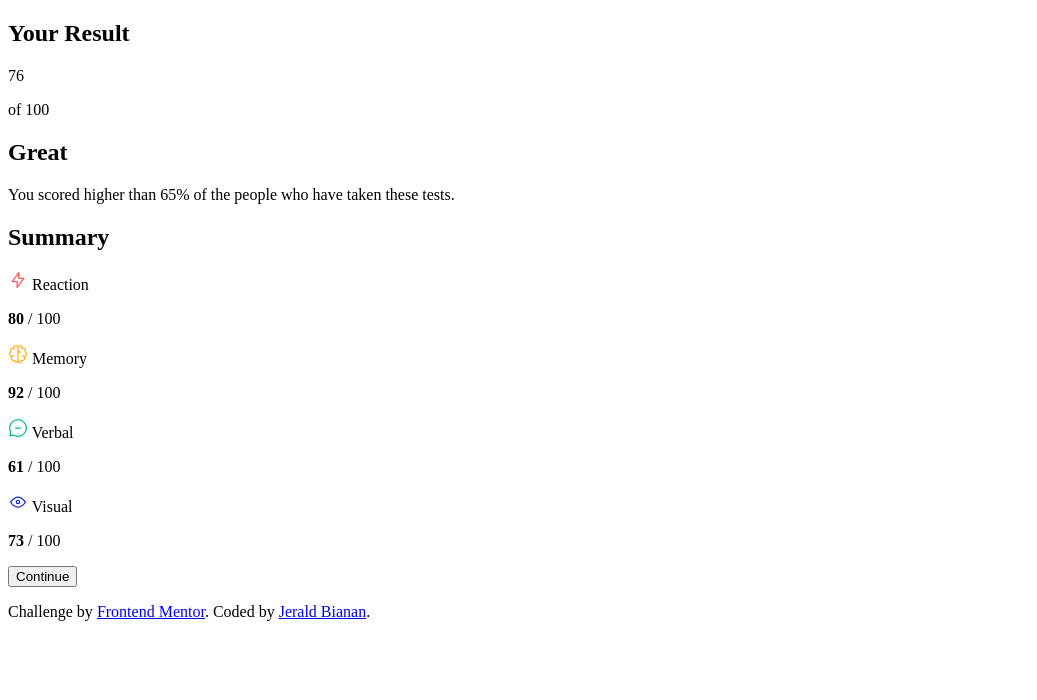
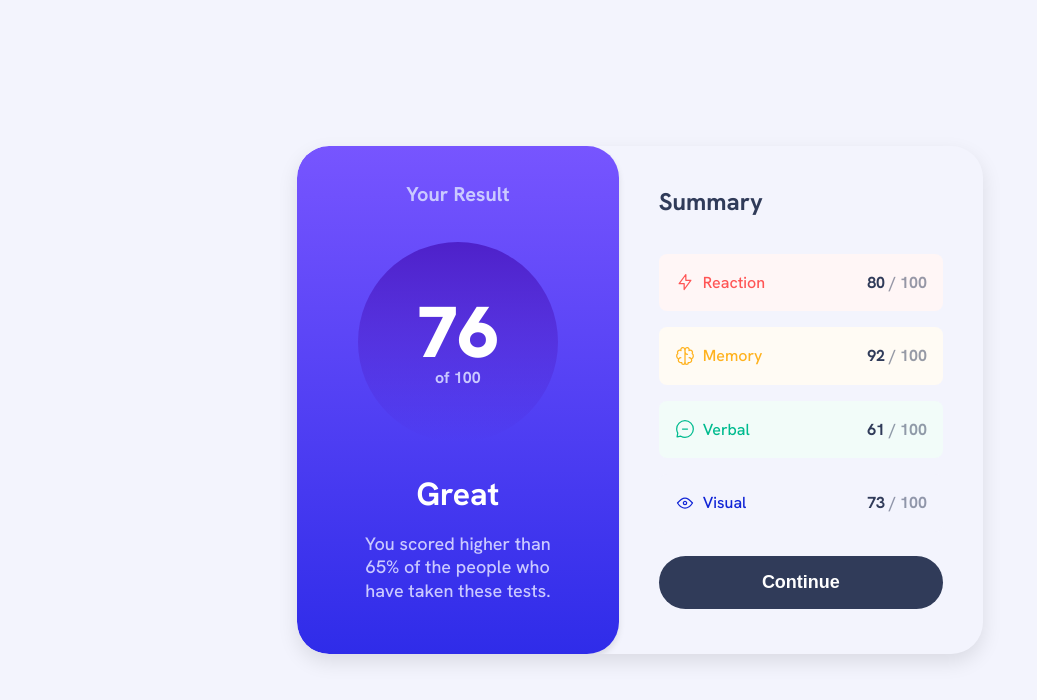
Before and after one commit to jeraldbianan/frontend-mentor-result-summary-component, a plain HTML site: page index.html in a window 1280 px wide. Shown: the whole page, without its empty margins (0-1037 px from the left). Drawn offline with Linux system fonts and the light colour scheme.

Commit message:
fix: correct stylesheet path and simplify score display in results summary

```diff
--- a/index.html
+++ b/index.html
@@ -16,7 +16,7 @@
       href="./assets/images/favicon-32x32.png"
     />
 
-    <link rel="stylesheet" href="style.css" />
+    <link rel="stylesheet" href="./styles/index.css" />
 
     <title>Frontend Mentor | Results summary component</title>
   </head>
@@ -47,7 +47,7 @@
               />
               <span>Reaction</span>
             </div>
-            <p class="item-score"><strong>80</strong> / 100</p>
+            <p class="item-score">80</p>
           </div>
 
           <div class="summary-item memory">
@@ -59,7 +59,7 @@
               />
               <span>Memory</span>
             </div>
-            <p class="item-score"><strong>92</strong> / 100</p>
+            <p class="item-score">92</p>
           </div>
 
           <div class="summary-item verbal">
@@ -71,7 +71,7 @@
               />
               <span>Verbal</span>
             </div>
-            <p class="item-score"><strong>61</strong> / 100</p>
+            <p class="item-score">61</p>
           </div>
 
           <div class="summary-item visual">
@@ -83,34 +83,12 @@
               />
               <span>Visual</span>
             </div>
-            <p class="item-score"><strong>73</strong> / 100</p>
+            <p class="item-score">73</p>
           </div>
         </div>
 
         <button class="continue-btn">Continue</button>
       </section>
     </main>
-
-    <footer aria-label="Site footer">
-      <p class="attribution">
-        Challenge by
-        <a
-          href="https://www.frontendmentor.io?ref=challenge"
-          target="_blank"
-          rel="noopener noreferrer"
-          hreflang="en"
-          aria-label="Frontend Mentor website (opens in new tab)"
-          >Frontend Mentor</a
-        >. Coded by
-        <a
-          href="https://jeraldbianan.com/"
-          target="_blank"
-          rel="noopener noreferrer"
-          hreflang="en"
-          aria-label="Jerald Bianan's website (opens in new tab)"
-          >Jerald Bianan</a
-        >.
-      </p>
-    </footer>
   </body>
 </html>
--- /dev/null
+++ b/styles/index.css
@@ -0,0 +1,331 @@
+@font-face {
+  font-family: "Hanken Grotesk";
+  src: url("../assets/fonts/HankenGrotesk-VariableFont_wght.ttf")
+    format("truetype");
+  font-weight: 100 900;
+  font-style: normal;
+  font-display: swap;
+}
+
+@font-face {
+  font-family: "Hanken Grotesk";
+  src: url("../assets/fonts/static/HankenGrotesk-Medium.ttf") format("truetype");
+  font-weight: 500;
+  font-style: normal;
+  font-display: swap;
+}
+
+@font-face {
+  font-family: "Hanken Grotesk";
+  src: url("../assets/fonts/static/HankenGrotesk-Bold.ttf") format("truetype");
+  font-weight: 700;
+  font-style: normal;
+  font-display: swap;
+}
+
+@font-face {
+  font-family: "Hanken Grotesk";
+  src: url("../assets/fonts/static/HankenGrotesk-ExtraBold.ttf")
+    format("truetype");
+  font-weight: 800;
+  font-style: normal;
+  font-display: swap;
+}
+
+:root {
+  /* Base color palette */
+  --color-white: #ffffff;
+  --color-black: #000000;
+  --color-navy-950: #303b59;
+  --color-navy-200: #cac9ff;
+  --color-navy-50: #4f5d87;
+  --color-blue-800: #1125d6;
+  --color-blue-50: #f3f4fd;
+  --color-yellow-400: #ffb21e;
+  --color-yellow-50: #fffbf4;
+  --color-red-400: #ff5555;
+  --color-red-50: #fff6f6;
+  --color-green-500: #00bb8f;
+  --color-green-50: #f2fcf9;
+
+  /* Gradients */
+  --gradient-1: linear-gradient(180deg, #4d21c9 0%, #2521c9 100%);
+  --gradient-2: linear-gradient(180deg, #7755ff 0%, #2f2ce9 100%);
+
+  /* Spacing */
+  --spacing-0: 0rem; /* 0px */
+  --spacing-100: 0.5rem; /* 8px */
+  --spacing-200: 1rem; /* 16px */
+  --spacing-300: 1.5rem; /* 24px */
+  --spacing-400: 2rem; /* 32px */
+  --spacing-1000: 5rem; /* 80px */
+}
+
+*,
+*::before,
+*::after {
+  margin: 0;
+  padding: 0;
+  box-sizing: border-box;
+}
+
+body {
+  font-family: "Hanken Grotesk", sans-serif;
+  background-color: var(--color-white);
+  line-height: 1.6;
+}
+
+.container {
+  max-width: 100%;
+  margin: 0 auto;
+  display: flex;
+  flex-direction: column;
+}
+
+/* Result Section */
+.result {
+  background: var(--gradient-2);
+  border-radius: 0 0 var(--spacing-400) var(--spacing-400);
+  box-shadow: 0 0.25rem 0.375rem rgba(0, 0, 0, 0.1); /* 0 4px 6px */
+  padding: var(--spacing-400) 3.59375rem; /* 32px 57.5px */
+  display: flex;
+  flex-direction: column;
+  align-items: center;
+  text-align: center;
+}
+
+.result > h1 {
+  color: var(--color-navy-200);
+  font-size: 1.125rem; /* 18px */
+  font-weight: 700;
+  margin-bottom: var(--spacing-300);
+}
+
+.circle {
+  width: 8.75rem; /* 140px */
+  height: 8.75rem; /* 140px */
+  background: linear-gradient(
+    180deg,
+    hsla(256, 72%, 46%, 1) 0%,
+    hsla(241, 72%, 46%, 0) 100%
+  );
+  border-radius: 50%;
+  display: flex;
+  flex-direction: column;
+  align-items: center;
+  justify-content: center;
+  margin-bottom: var(--spacing-300);
+}
+
+.circle .score {
+  color: var(--color-white);
+  font-size: 3.5rem; /* 56px */
+  font-weight: 900;
+  line-height: 100%;
+}
+
+.circle .total {
+  color: var(--color-navy-200);
+  font-size: 1rem; /* 16px */
+  font-weight: 700;
+}
+
+.result h2 {
+  color: var(--color-white);
+  font-size: 1.5rem; /* 24px */
+  font-weight: 700;
+  margin-bottom: var(--spacing-100);
+}
+
+.result p {
+  color: var(--color-navy-200);
+  font-size: 1rem; /* 16px */
+  max-width: 16.25rem; /* 260px */
+  font-weight: 500;
+  line-height: 130%;
+}
+
+/* Summary Section */
+.summary {
+  padding: var(--spacing-300) 1.875rem; /* 24px 30px */
+  margin-top: -0.5rem; /* -8px */
+  max-width: 100%;
+  width: 100%;
+}
+
+.summary h2 {
+  color: var(--color-navy-950);
+  font-size: 1.125rem; /* 18px */
+  font-weight: 700;
+  margin-bottom: var(--spacing-300);
+}
+
+.summary-items {
+  display: flex;
+  flex-direction: column;
+  gap: var(--spacing-200);
+  margin-bottom: var(--spacing-300);
+}
+
+.summary-item {
+  display: flex;
+  align-items: center;
+  justify-content: space-between;
+  padding: var(--spacing-200);
+  border-radius: var(--spacing-100);
+}
+
+.summary-item.reaction {
+  background-color: var(--color-red-50);
+}
+
+.summary-item.memory {
+  background-color: var(--color-yellow-50);
+}
+
+.summary-item.verbal {
+  background-color: var(--color-green-50);
+}
+
+.summary-item.visual {
+  background-color: var(--color-blue-50);
+}
+
+.summary-item.reaction .item-label,
+.summary-item.memory .item-label,
+.summary-item.verbal .item-label,
+.summary-item.visual .item-label {
+  display: flex;
+  align-items: center;
+  gap: var(--spacing-100);
+}
+
+.summary-item.reaction .item-label span {
+  color: var(--color-red-400);
+  font-weight: 500;
+}
+
+.summary-item.memory .item-label span {
+  color: var(--color-yellow-400);
+  font-weight: 500;
+}
+
+.summary-item.verbal .item-label span {
+  color: var(--color-green-500);
+  font-weight: 500;
+}
+
+.summary-item.visual .item-label span {
+  color: var(--color-blue-800);
+  font-weight: 500;
+}
+
+.item-score {
+  color: var(--color-navy-950);
+  font-size: 1rem; /* 16px */
+  font-weight: 700;
+  opacity: 1;
+}
+
+.item-score::after {
+  content: " / 100";
+  opacity: 0.5;
+}
+
+.continue-btn {
+  width: 100%;
+  padding: var(--spacing-200);
+  background-color: var(--color-navy-950);
+  color: var(--color-white);
+  font-size: 1.125rem; /* 18px */
+  font-weight: 700;
+  border: none;
+  border-radius: 8rem; /* 128px */
+  cursor: pointer;
+}
+
+.continue-btn:hover {
+  opacity: 0.8;
+}
+
+.continue-btn:active {
+  background: var(--gradient-2);
+}
+
+/* Tablet 768px */
+
+@media (min-width: 48rem) {
+  body {
+    background-color: var(--color-blue-50);
+    display: flex;
+    justify-content: center;
+    align-items: center;
+    height: 100vh;
+  }
+
+  .container {
+    max-width: 42.875rem; /* 686px */
+    width: 100%;
+    flex-direction: row;
+    box-shadow: 0 0.5rem 1.25rem rgba(0, 0, 0, 0.1); /* 0 8px 20px */
+    border-radius: var(--spacing-400);
+    overflow: hidden;
+  }
+
+  .result {
+    border-radius: var(--spacing-400);
+    padding: var(--spacing-400) 0; /* 32px */
+    max-width: 21.125rem; /* 338px */
+    width: 100%;
+  }
+
+  .result h1 {
+    font-size: 1.25rem; /* 20px */
+    margin-bottom: var(--spacing-400);
+  }
+
+  .circle {
+    width: 12.5rem; /* 200px */
+    height: 12.5rem; /* 200px */
+    margin-bottom: var(--spacing-400);
+  }
+
+  .circle .score {
+    font-size: 4.5rem; /* 72px */
+  }
+  .result h2 {
+    font-size: 2rem; /* 32px */
+    margin-bottom: var(--spacing-200);
+    line-height: 130%;
+  }
+
+  .result p {
+    font-size: 1.125rem; /* 18px */
+    max-width: 12.5rem; /* 200px */
+  }
+
+  .summary {
+    padding: 2.8125rem 2.5rem; /* 45px 40px */
+  }
+
+  .summary h2 {
+    font-size: 1.5rem; /* 24px */
+    margin-bottom: var(--spacing-400);
+  }
+}
+
+/* Desktop 1440px */
+@media (min-width: 90rem) {
+  .container {
+    max-width: 46rem; /* 736px */
+  }
+
+  .result {
+    max-width: 23rem; /* 368px */
+  }
+
+  .result p {
+    max-width: 16.25rem; /* 260px */
+    width: 100%;
+  }
+}
```
